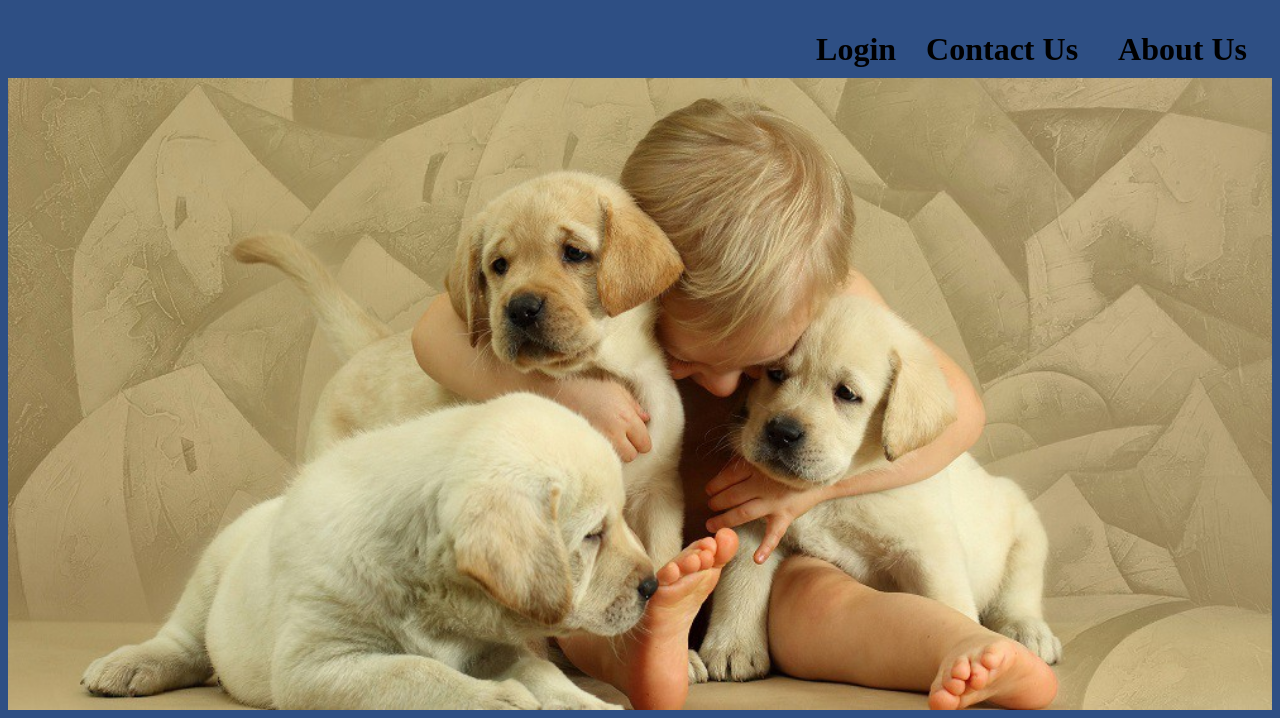
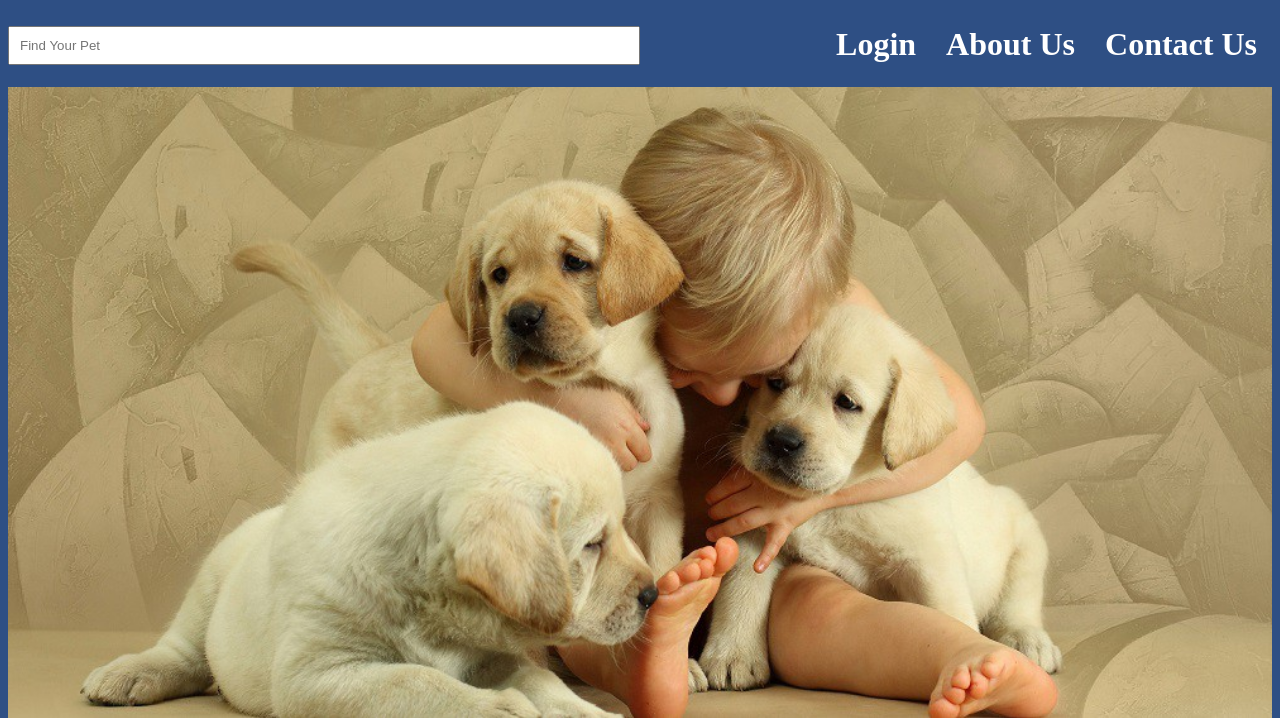
Before and after one commit to diego1sme/petEcommerce, a Django app: page / in a window 1280 px wide. Shown: the top 718 px of the page. Run offline with Django 3.2, Linux system fonts and the light colour scheme.

Commit message:
Adding even more stuff

```diff
--- a/homepage/templates/index.html
+++ b/homepage/templates/index.html
@@ -7,15 +7,21 @@
         <title>petEcommerce</title>
     </head>
     <style>
+    input{
+        width:50%;
+        padding:10px ;
+        box-sizing: border-box;
+     }
     </style>
     <body style="background:#2e4f84">
-        <div>
-            <h1>
-                <a style="float: right; text-decoration:none; color:black; padding: 10px 25px;" href="about_Us.html">About Us<a>
-                    <a style="float: right; text-decoration:none; color: black; padding: 10px 15px;"  href="contact_Us.html">Contact Us <a>
-                    <a style="float: right; text-decoration:none; color: black; padding: 10px 15px;" href="login.html">Login <a>
-            </h1>
-        </div>
+        <h1>
+            <a style="float: right; text-decoration:none; color: white; padding: 5px 15px;" href="contact_Us.html">Contact Us </a>
+            <a style="float: right; text-decoration:none; color: white; padding: 5px 15px;"  " href="about_Us.html">About Us</a>
+            <a style="float: right; text-decoration:none; color: white; padding: 5px 15px;" href="login.html">Login </a>
+            <form method='GET' action=''>
+                <input type="text" name="q" placeholder="Find Your Pet"/>
+            </form>
+        </h1>
         <img style="width: 100%;"
              style="height: 100%;"
              src="{% static "media/photo.jpg" %}"
--- a/homepage/urls.py
+++ b/homepage/urls.py
@@ -7,4 +7,5 @@ urlpatterns = [
     url(r'login.html',views.Login.as_view()),
     url(r'contact_Us.html',views.contact_Us.as_view()),
     url(r'about_Us.html',views.about_Us.as_view()),
+    url(r'render_Page.html', views.render_Page.as_view())
 ]
--- a/homepage/views.py
+++ b/homepage/views.py
@@ -20,3 +20,13 @@ class about_Us(TemplateView):
 class contact_Us(TemplateView):
     def get(self, request, **kwargs):
             return render(request,'contact_us.html', context=None)
+class render_Page(TemplateView):
+    def get(self, request, **kwargs):
+            return render(request,'render_Page.html', context=None)
+
+def post_list(request):
+    today = timezone.now().date()
+    queryset_list = Post.objects.active()
+    query = request.Get.get("q")
+    if query:
+        queryset_list = queryset_list.filter(title_icontains=query)
--- a/petEcommerce/settings.py
+++ b/petEcommerce/settings.py
@@ -14,6 +14,7 @@ import os
 
 # Build paths inside the project like this: os.path.join(BASE_DIR, ...)
 BASE_DIR = os.path.dirname(os.path.dirname(os.path.abspath(__file__)))
+
 
 
 # Quick-start development settings - unsuitable for production
@@ -51,6 +52,7 @@ MIDDLEWARE = [
 
 ROOT_URLCONF = 'petEcommerce.urls'
 
+
 TEMPLATES = [
     {
         'BACKEND': 'django.template.backends.django.DjangoTemplates',
@@ -76,7 +78,7 @@ WSGI_APPLICATION = 'petEcommerce.wsgi.application'
 DATABASES = {
     'default': {
         'ENGINE': 'django.db.backends.sqlite3',
-        'NAME': os.path.join(BASE_DIR, 'db.sqlite3'),
+        'NAME': os.path.join(BASE_DIR, 'adb'),
     }
 }
 
--- a/petEcommerce/urls.py
+++ b/petEcommerce/urls.py
@@ -22,4 +22,5 @@ urlpatterns = [
     url(r'login.html',include('homepage.urls')),
     url(r'contact_Us.html',include('homepage.urls')),
     url(r'about_Us.html',include('homepage.urls')),
+    url(r'render_Page.html',include('homepage.urls')),
 ]
```
Also changed, not shown: homepage/templates/about_Us.html (+21 -0 lines), db.sqlite3 (deleted).
